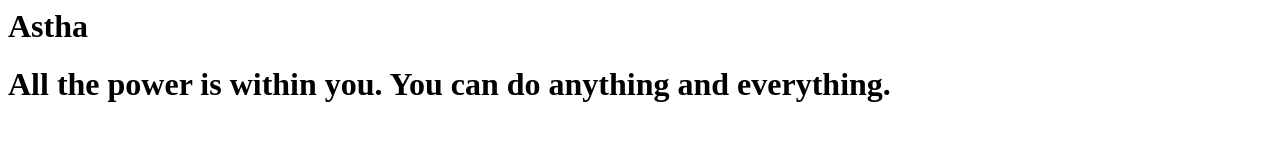
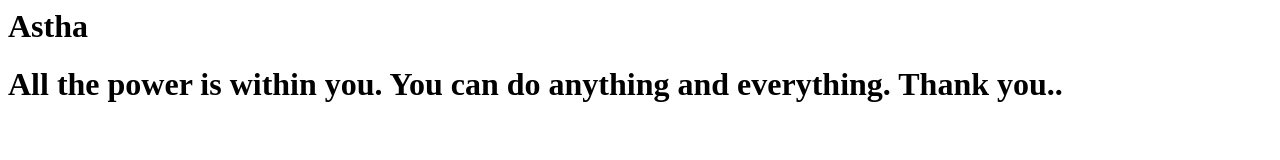
Before and after one commit to goel21/Astha, a plain HTML site: page index.html in a window 1280 px wide. Drawn offline with Linux system fonts and the light colour scheme.

Commit message:
Update index.html
msg

```diff
--- a/index.html
+++ b/index.html
@@ -1,6 +1,6 @@
 <html>
 	<body>
 		<h1>Astha</h1>
-		<h1>All the power is within you. You can do anything and everything. </h1>
+		<h1>All the power is within you. You can do anything and everything. Thank you..</h1>
 	</body>
 </html>
```
